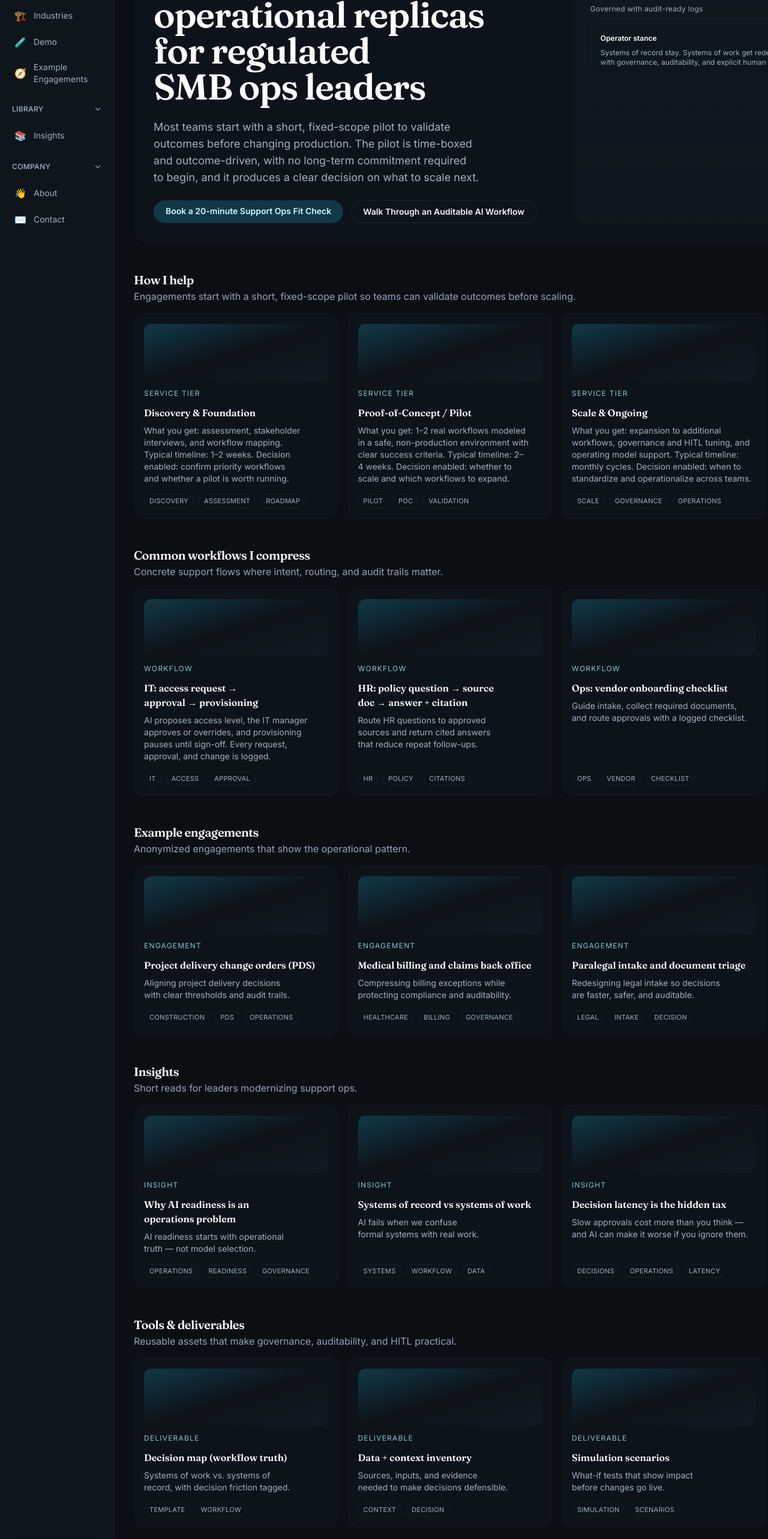
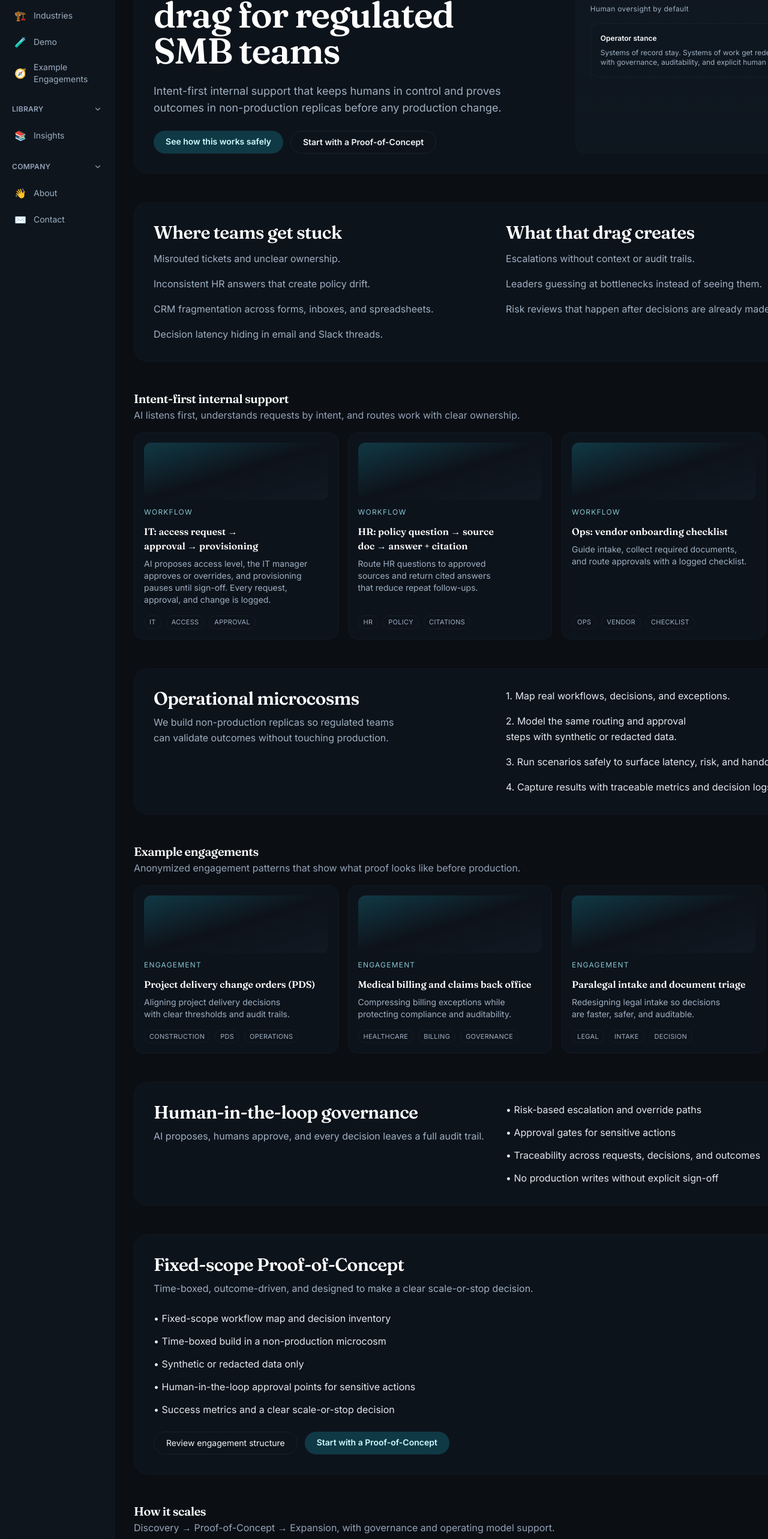
Before and after one commit to paulmalmquist/Consulting_site, a Next.js app: page / in a window 1280 px wide. Shown: the part 234-2800 px from the top of the page at 60% size. Built offline with nearby package versions, Linux system fonts and the light colour scheme.

Commit message:
Refactor homepage narrative flow

```diff
--- a/app/page.tsx
+++ b/app/page.tsx
@@ -41,42 +41,75 @@ export default function HomePage() {
   return (
     <div className="space-y-12">
       <Hero headline={home.hero.headline} subheadline={home.hero.subheadline} pillars={home.pillars} />
+      <section className="grid gap-6 rounded-3xl border border-slate-800/70 bg-slate-900/60 p-8 md:grid-cols-2">
+        <div>
+          <h2 className="text-2xl font-semibold tracking-tight text-white md:text-3xl">Where teams get stuck</h2>
+          <ul className="mt-3 space-y-4 text-base leading-relaxed text-slate-300">
+            <li>Misrouted tickets and unclear ownership.</li>
+            <li>Inconsistent HR answers that create policy drift.</li>
+            <li>CRM fragmentation across forms, inboxes, and spreadsheets.</li>
+            <li>Decision latency hiding in email and Slack threads.</li>
+          </ul>
+        </div>
+        <div>
+          <h2 className="text-2xl font-semibold tracking-tight text-white md:text-3xl">What that drag creates</h2>
+          <ul className="mt-3 space-y-4 text-base leading-relaxed text-slate-300">
+            <li>Escalations without context or audit trails.</li>
+            <li>Leaders guessing at bottlenecks instead of seeing them.</li>
+            <li>Risk reviews that happen after decisions are already made.</li>
+          </ul>
+        </div>
+      </section>
+
       <CarouselRow
-        title="How I help"
-        description="Engagements start with a short, fixed-scope pilot so teams can validate outcomes before scaling."
-        items={services}
-        viewAllHref="/services"
-      />
-      <CarouselRow
-        title="Common workflows I compress"
-        description="Concrete support flows where intent, routing, and audit trails matter."
+        title="Intent-first internal support"
+        description="AI listens first, understands requests by intent, and routes work with clear ownership."
         items={workflows}
         viewAllHref="/support-ops"
       />
+
+      <section className="grid gap-6 rounded-3xl border border-slate-800/70 bg-slate-900/60 p-8 md:grid-cols-2">
+        <div>
+          <h2 className="text-2xl font-semibold tracking-tight text-white md:text-3xl">Operational microcosms</h2>
+          <p className="mt-2 text-base leading-relaxed text-slate-300">
+            We build non-production replicas so regulated teams can validate outcomes without touching production.
+          </p>
+        </div>
+        <div className="space-y-4 text-base leading-relaxed text-slate-200">
+          <p>1. Map real workflows, decisions, and exceptions.</p>
+          <p>2. Model the same routing and approval steps with synthetic or redacted data.</p>
+          <p>3. Run scenarios safely to surface latency, risk, and handoff gaps.</p>
+          <p>4. Capture results with traceable metrics and decision logs.</p>
+        </div>
+      </section>
+
       <CarouselRow
         title="Example engagements"
-        description="Anonymized engagements that show the operational pattern."
+        description="Anonymized engagement patterns that show what proof looks like before production."
         items={caseStudies}
         viewAllHref="/proof"
       />
-      <CarouselRow
-        title="Insights"
-        description="Short reads for leaders modernizing support ops."
-        items={insights}
-        viewAllHref="/insights"
-      />
-      <CarouselRow
-        title="Tools & deliverables"
-        description="Reusable assets that make governance, auditability, and HITL practical."
-        items={deliverables}
-        viewAllHref="/method"
-      />
+
+      <section className="grid gap-6 rounded-3xl border border-slate-800/70 bg-slate-900/60 p-8 md:grid-cols-2">
+        <div>
+          <h2 className="text-2xl font-semibold tracking-tight text-white md:text-3xl">Human-in-the-loop governance</h2>
+          <p className="mt-2 text-base leading-relaxed text-slate-300">
+            AI proposes, humans approve, and every decision leaves a full audit trail.
+          </p>
+        </div>
+        <div className="space-y-3 text-base leading-relaxed text-slate-200">
+          <p>• Risk-based escalation and override paths</p>
+          <p>• Approval gates for sensitive actions</p>
+          <p>• Traceability across requests, decisions, and outcomes</p>
+          <p>• No production writes without explicit sign-off</p>
+        </div>
+      </section>
 
       <section className="space-y-6 rounded-3xl border border-slate-800/70 bg-slate-900/60 p-8">
         <div>
-          <h2 className="text-2xl font-semibold tracking-tight text-white md:text-3xl">What you get</h2>
+          <h2 className="text-2xl font-semibold tracking-tight text-white md:text-3xl">Fixed-scope Proof-of-Concept</h2>
           <p className="mt-2 text-base leading-relaxed text-slate-300">
-            A practical support-ops package that proves value without production interference.
+            Time-boxed, outcome-driven, and designed to make a clear scale-or-stop decision.
           </p>
         </div>
         <ul className="space-y-3 text-base leading-relaxed text-slate-200">
@@ -89,88 +122,37 @@ export default function HomePage() {
             href="/services"
             className="rounded-full border border-slate-700/70 px-5 py-2 text-sm text-slate-100 hover:border-slate-500"
           >
-            How engagements are structured
+            Review engagement structure
           </Link>
           <Link
             href="/contact"
             className="rounded-full bg-cyan-400/20 px-5 py-2 text-sm font-semibold text-cyan-100 hover:bg-cyan-400/30"
           >
-            Start with a Pilot
+            Start with a Proof-of-Concept
           </Link>
         </div>
       </section>
 
-      <section className="grid gap-6 rounded-3xl border border-slate-800/70 bg-slate-900/60 p-8 md:grid-cols-2">
-        <div>
-          <h2 className="text-2xl font-semibold tracking-tight text-white md:text-3xl">How it works</h2>
-          <p className="mt-2 text-base leading-relaxed text-slate-300">
-            We build a working facsimile of your environment so regulated teams see outcomes before touching production.
-          </p>
-        </div>
-        <div className="space-y-4 text-base leading-relaxed text-slate-200">
-          <p>1. Map real workflows (not titles or org charts).</p>
-          <p>2. Capture decisions, rules, and exceptions that slow delivery.</p>
-          <p>3. Build the operational microcosm (safe, working facsimile).</p>
-          <p>4. Governance and auditability are designed in from day one.</p>
-          <p>5. Test scenarios safely with observable outcomes.</p>
-          <div className="space-y-2">
-            <p className="font-semibold text-white">HITL patterns built for compliance:</p>
-            <p>• Review before action</p>
-            <p>• Review after action</p>
-            <p>• Override and escalation</p>
-          </div>
-        </div>
-      </section>
+      <CarouselRow
+        title="How it scales"
+        description="Discovery → Proof-of-Concept → Expansion, with governance and operating model support."
+        items={services}
+        viewAllHref="/services"
+      />
 
-      <section className="grid gap-6 rounded-3xl border border-slate-800/70 bg-slate-900/60 p-8 md:grid-cols-2">
-        <div>
-          <h2 className="text-2xl font-semibold tracking-tight text-white md:text-3xl">Safety &amp; governance</h2>
-          <p className="mt-2 text-base leading-relaxed text-slate-300">
-            Governance-first by design, so regulated teams can move quickly without adding audit risk.
-          </p>
-        </div>
-        <div className="space-y-3 text-base leading-relaxed text-slate-200">
-          <p>• No production writes</p>
-          <p>• Synthetic or redacted data by default</p>
-          <p>• Audit logs and traceability for decisions</p>
-          <p>• Human-in-the-loop controls for sensitive actions</p>
-          <p>• Fixed scope, defined exit points, and clear success criteria per phase</p>
-          <p>• Option to stop after the pilot if the criteria are not met</p>
-          <p>
-            <span className="font-semibold text-white">Why this isn’t a chatbot:</span> it models decisions, rules, and
-            escalation paths you can audit.
-          </p>
-        </div>
-      </section>
+      <CarouselRow
+        title="Tools & deliverables"
+        description="Reusable assets that make governance, auditability, and human oversight practical."
+        items={deliverables}
+        viewAllHref="/method"
+      />
 
-      <section className="space-y-6 rounded-3xl border border-slate-800/70 bg-slate-900/60 p-8">
-        <div>
-          <h2 className="text-2xl font-semibold tracking-tight text-white md:text-3xl">Engagement tiers</h2>
-          <p className="mt-2 text-base leading-relaxed text-slate-300">
-            Each tier is scoped with clear outcomes, success criteria, and a decision to make next.
-          </p>
-        </div>
-        <div className="grid gap-4 md:grid-cols-3">
-          <div className="rounded-2xl border border-slate-800/70 bg-slate-950/40 p-4">
-            <p className="text-sm font-semibold text-white">Discovery &amp; Foundation (1–2 weeks)</p>
-            <p className="mt-2 text-sm text-slate-300">
-              Map workflows, interview stakeholders, and confirm whether a pilot is the right move.
-            </p>
-          </div>
-          <div className="rounded-2xl border border-slate-800/70 bg-slate-950/40 p-4">
-            <p className="text-sm font-semibold text-white">Proof-of-Concept / Pilot (2–4 weeks)</p>
-            <p className="mt-2 text-sm text-slate-300">
-              Model one or two workflows in a safe environment with clear success criteria.
-            </p>
-          </div>
-          <div className="rounded-2xl border border-slate-800/70 bg-slate-950/40 p-4">
-            <p className="text-sm font-semibold text-white">Scale &amp; Ongoing (monthly)</p>
-            <p className="mt-2 text-sm text-slate-300">
-              Expand to additional workflows, tune governance, and operationalize the model.
-            </p>
-          </div>
-        </div>
-      </section>
+      <CarouselRow
+        title="Insights"
+        description="Short reads for leaders modernizing support ops."
+        items={insights}
+        viewAllHref="/insights"
+      />
 
       <section className="grid gap-6 rounded-3xl border border-slate-800/70 bg-slate-900/60 p-8 md:grid-cols-2">
         <div>
@@ -186,25 +168,6 @@ export default function HomePage() {
           <Link className="text-cyan-200" href="/industries">
             See industry modules →
           </Link>
-        </div>
-      </section>
-
-      <section className="grid gap-6 rounded-3xl border border-slate-800/70 bg-slate-900/60 p-8 md:grid-cols-2">
-        <div>
-          <h2 className="text-2xl font-semibold tracking-tight text-white md:text-3xl">Who this is for</h2>
-          <ul className="mt-3 space-y-4 text-base leading-relaxed text-slate-300">
-            <li>SMB owners and operators accountable for regulated operations.</li>
-            <li>Ops leaders in healthcare admin, legal ops, and construction/PDS.</li>
-            <li>Teams that need governance, auditability, and fast proof-of-value.</li>
-          </ul>
-        </div>
-        <div>
-          <h2 className="text-2xl font-semibold tracking-tight text-white md:text-3xl">Who it’s not for</h2>
-          <ul className="mt-3 space-y-4 text-base leading-relaxed text-slate-300">
-            <li>Teams looking for a chatbot demo without operational change.</li>
-            <li>Experiments without governance, auditability, or owner accountability.</li>
-            <li>Unsupervised automation that bypasses decision rights.</li>
-          </ul>
         </div>
       </section>
 
@@ -227,10 +190,10 @@ export default function HomePage() {
         <div className="space-y-2">
           <p className="font-semibold text-white">Take action</p>
           <p>
-            Start with a pilot or review how engagements are structured.
+            Start with a Proof-of-Concept or review how engagements are structured.
           </p>
           <Link className="text-cyan-200" href="/contact">
-            Start with a Pilot →
+            Start with a Proof-of-Concept →
           </Link>
         </div>
       </footer>
--- a/components/content/Hero.tsx
+++ b/components/content/Hero.tsx
@@ -19,16 +19,16 @@ export function Hero({
         <p className="max-w-prose text-base leading-relaxed text-slate-300 md:text-lg">{subheadline}</p>
         <div className="flex flex-wrap gap-3">
           <Link
-            href="/contact"
+            href="/demo"
             className="rounded-full bg-cyan-400/20 px-5 py-2 text-sm font-semibold text-cyan-100 transition hover:bg-cyan-400/30"
           >
-            Book a 20-minute Support Ops Fit Check
+            See how this works safely
           </Link>
           <Link
-            href="/demo"
+            href="/contact"
             className="rounded-full border border-slate-700/80 px-5 py-2 text-sm font-semibold text-slate-100 hover:border-slate-500"
           >
-            Walk Through an Auditable AI Workflow
+            Start with a Proof-of-Concept
           </Link>
         </div>
       </div>
--- a/content/home.json
+++ b/content/home.json
@@ -1,19 +1,19 @@
 {
   "hero": {
-    "headline": "Safe, non-production operational replicas for regulated SMB ops leaders",
-    "subheadline": "Most teams start with a short, fixed-scope pilot to validate outcomes before changing production. The pilot is time-boxed and outcome-driven, with no long-term commitment required to begin, and it produces a clear decision on what to scale next."
+    "headline": "Reduce operational drag for regulated SMB teams",
+    "subheadline": "Intent-first internal support that keeps humans in control and proves outcomes in non-production replicas before any production change."
   },
   "pillars": [
-    "Intent-first intake for HR/IT/Ops",
-    "Smart routing plus self-service",
-    "Governed with audit-ready logs"
+    "Reduce operational drag across support workflows",
+    "Built for real, regulated environments",
+    "Human oversight by default"
   ],
   "whatYouGet": [
-    "AI front door (Teams/Slack/Email/Portal entry)",
-    "Intent detection + routing rules",
-    "Knowledge base that answers with citations",
-    "Human-in-the-loop approvals for sensitive actions",
-    "Weekly metrics report (latency, deflection, routing accuracy)"
+    "Fixed-scope workflow map and decision inventory",
+    "Time-boxed build in a non-production microcosm",
+    "Synthetic or redacted data only",
+    "Human-in-the-loop approval points for sensitive actions",
+    "Success metrics and a clear scale-or-stop decision"
   ],
   "deliverables": [
     {
--- a/content/services.json
+++ b/content/services.json
@@ -1,13 +1,13 @@
 [
   {
     "title": "Discovery & Foundation",
-    "description": "What you get: assessment, stakeholder interviews, and workflow mapping. Typical timeline: 1–2 weeks. Decision enabled: confirm priority workflows and whether a pilot is worth running.",
+    "description": "What you get: assessment, stakeholder interviews, and workflow mapping. Typical timeline: 1–2 weeks. Decision enabled: confirm priority workflows and whether a Proof-of-Concept is worth running.",
     "tags": ["discovery", "assessment", "roadmap"],
     "href": "/services",
     "eyebrow": "Service tier"
   },
   {
-    "title": "Proof-of-Concept / Pilot",
+    "title": "Proof-of-Concept",
     "description": "What you get: 1–2 real workflows modeled in a safe, non-production environment with clear success criteria. Typical timeline: 2–4 weeks. Decision enabled: whether to scale and which workflows to expand.",
     "tags": ["pilot", "poc", "validation"],
     "href": "/services",
```
